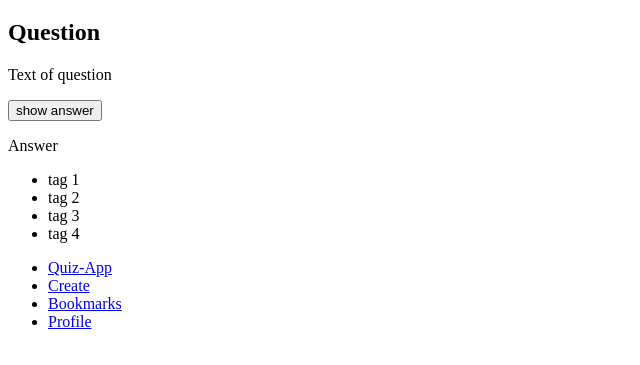
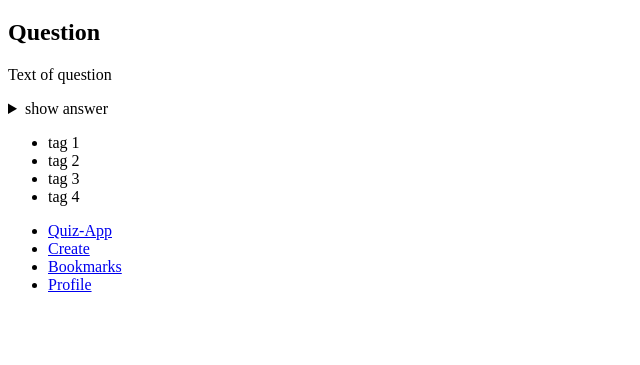
Before and after one commit to JelenadlS/quiz-app, a website: page index.html in a window 1280 px wide. Shown: the part 61-426 px from the top of the page, without its empty margins (0-640 px from the left). Drawn offline with Linux system fonts and the light colour scheme.

Commit message:
Change button to details&summary

```diff
--- a/index.html
+++ b/index.html
@@ -13,8 +13,10 @@
       <article>
         <h2>Question</h2>
         <p>Text of question</p>
-        <button>show answer</button>
-        <p>Answer</p>
+        <details>
+          <summary>show answer</summary>
+          <p>Answer</p>
+        </details>
         <ul>
           <li>tag 1</li>
           <li>tag 2</li>
```
